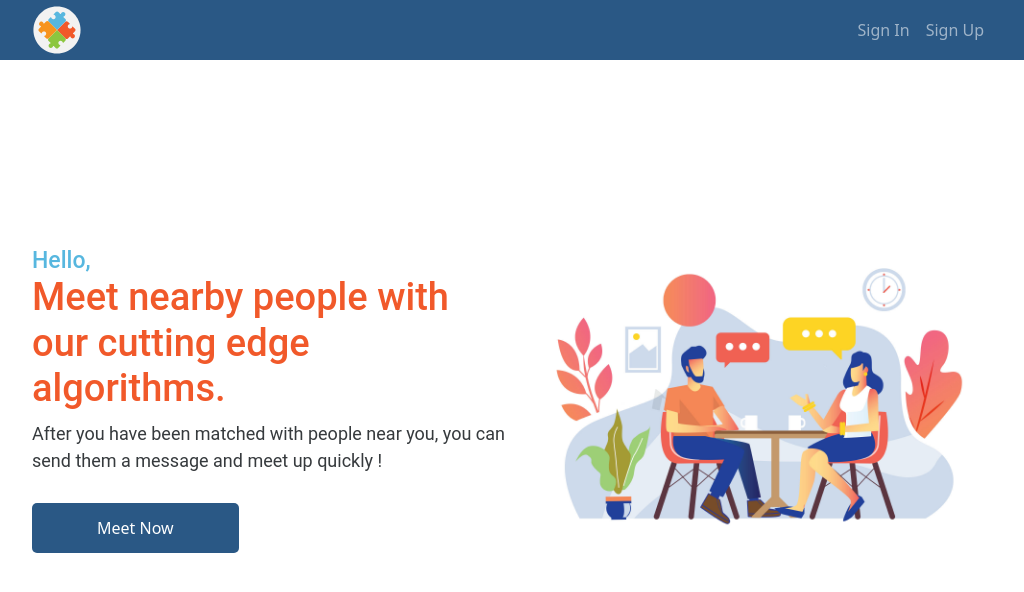
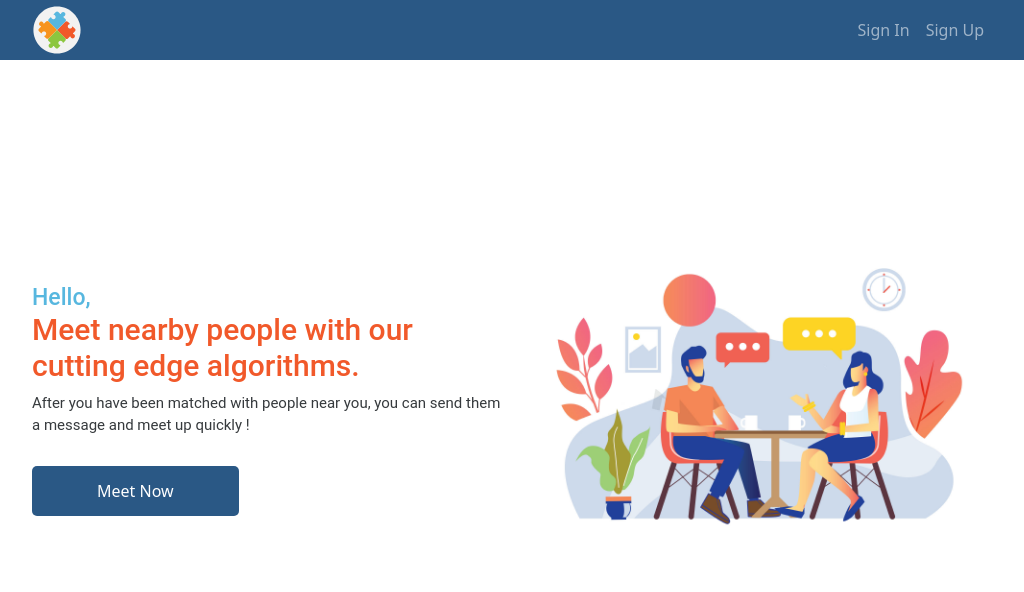
Before and after one commit to ReCoded-Org/capstone-turkey-love-thy-neighbour, a React (Create React App) app: page /meet in a window 1024 px wide. Shown: the top 592 px of the page. Built offline with nearby package versions, Linux system fonts and the light colour scheme; no server answers.

Commit message:
Add responsiveness

```diff
--- a/src/containers/Meet/index.jsx
+++ b/src/containers/Meet/index.jsx
@@ -14,10 +14,10 @@ function Meet() {
   const firstName = useSelector((state) => state.user.firestoreDoc?.firstName);
 
   return (
-    <Container fluid className="meet-container-fluid">
-      <Container className="meet-content-container d-flex align-items-center">
+    <Container fluid className="meet-container-fluid d-flex align-items-center">
+      <Container className="meet-content-container d-flex align-items-center h-100">
         <Row className="meet-row">
-          <Col xs={12} sm={12} md={6} className="d-flex flex-column justify-content-center align-items-start">
+          <Col xs={12} sm={12} md={6} className="d-flex flex-column justify-content-center align-items-start mt-5 mt-sm-5 mt-md-0">
             <h3>Hello, {firstName}</h3>
             <h1>Meet nearby people with our cutting edge algorithms.</h1>
             <p>
--- a/src/containers/Meet/index.scss
+++ b/src/containers/Meet/index.scss
@@ -1,11 +1,9 @@
 @import "../../style/_variables.scss";
 
 .meet-container-fluid {
-  height: calc(100vh - 120px);
+  min-height: calc(100vh - 120px);
 
   & > .meet-content-container {
-    height: 100%;
-
     & > .meet-row {
       margin: 0;
 
@@ -14,7 +12,9 @@
 
         h1 {
           color: $logo-red;
-          font-size: 38px;
+          @media screen and (min-width: 992px) {
+            font-size: 38px;
+          }
           @media screen and (max-width: 991px) {
             font-size: 23px;
           }
@@ -47,14 +47,14 @@
   }
 }
 
-@media screen and (min-width: 992px) and (max-width: 1200px) {
+@media screen and (min-width: 992px) and (max-width: 1199px) {
   .meet-container-fluid h3 {
-    font-size: 23px;
+    font-size: 23px !important;
   }
   .meet-container-fluid p {
-    font-size: 15px;
+    font-size: 15px !important;
   }
   .meet-container-fluid h1 {
-    font-size: 30px;
+    font-size: 30px !important;
   }
 }
```
